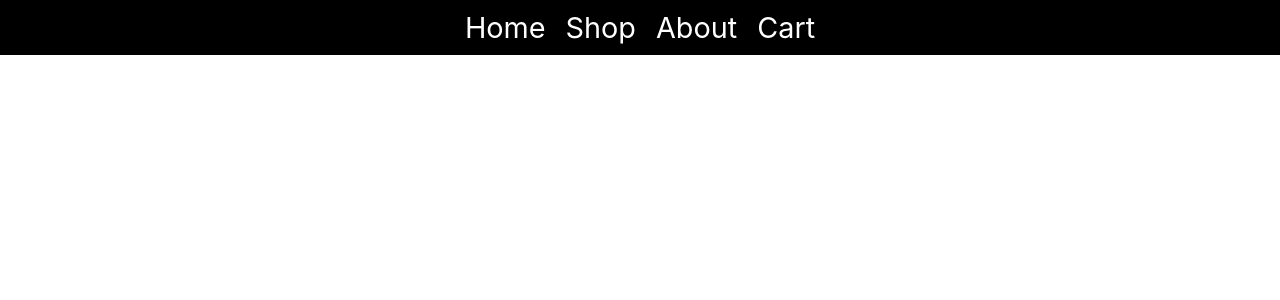
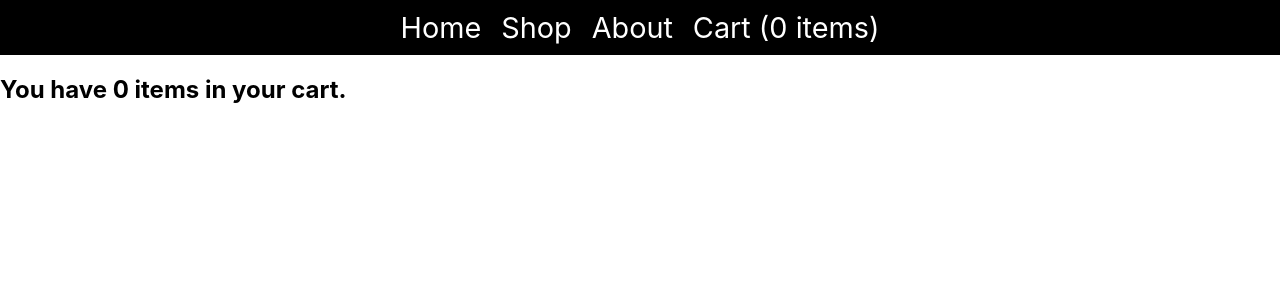
Before and after one commit to gniht/shopping-cart, a React (Create React App) app: page /cart in a window 1280 px wide. Shown: the top 300 px of the page. Built offline with nearby package versions, Linux system fonts and the light colour scheme.

Commit message:
context setup finished, cart link display shows item count

```diff
--- a/src/App.js
+++ b/src/App.js
@@ -1,15 +1,22 @@
-import React, { useState, useEffect, useContext } from 'react';
+import React, { useState, useEffect } from 'react';
 import { BrowserRouter, Switch, Route, Link } from "react-router-dom";
 import Home from "./Home";
 import Shop from "./Shop";
 import About from "./About";
 import Cart from "./Cart";
 import { ShopContext } from './ShopContext';
-import {shopItems} from './shopItems';
+import { shopItems } from './shopItems';
+
 
 function App() {
 
   const [ itemsInCart, setItemsInCart ] = useState([]);
+  const [ cartTotal, setCartTotal ] = useState(0);
+
+
+  useEffect(() => {
+
+  }, [itemsInCart]);
 
   return (
     <BrowserRouter>
@@ -17,7 +24,7 @@ function App() {
         <Link className="link" to="/">Home</Link>
         <Link className="link" to="/shop">Shop</Link>
         <Link className="link" to="/about">About</Link>
-        <Link className="link" to="/cart">Cart</Link>
+        <Link className="link" to="/cart">Cart{` (${itemsInCart.length} items)`}</Link>
       </div>
       <ShopContext.Provider value={{ shopItems, itemsInCart, setItemsInCart }}>
         <Switch>
--- a/src/Cart.js
+++ b/src/Cart.js
@@ -1,19 +1,19 @@
-import { useState } from "react";
+import { useContext, useState } from "react";
+import { ShopContext } from "./ShopContext";
 
 function Cart(props) {
+
+  const { shopItems, itemsInCart, setItemsInCart } = useContext(ShopContext);
 
   const [ total, setTotal ] = useState(0);
 
   return (
-    <ul>
-      {/* todo: list items in cart and update total.
-        the code below probably doesn't work, but the idea is there:
-        we need to loop over the products in-cart and add the price of
-        all the item(s) to the cart total */}
-      {/* {props.array.forEach(item => {
-        setTotal(total + item.price*item.quantity);
-      })} */}
-    </ul>
+    <div className='cart'>
+      <h2>You have {`${itemsInCart.length}`} items in your cart.</h2>
+      <ul>
+        {itemsInCart.map(item => <li>{item.name}</li>)}
+      </ul>
+    </div>
   );
 }
 
--- a/src/ShopContext.js
+++ b/src/ShopContext.js
@@ -1,3 +1,4 @@
 import React, { useState, createContext } from "react";
 
+
 export const ShopContext = React.createContext(null);
--- a/src/shopItems.js
+++ b/src/shopItems.js
@@ -1,4 +1,3 @@
-
 export const shopItems = [
   {
     name: 'fork',
```
